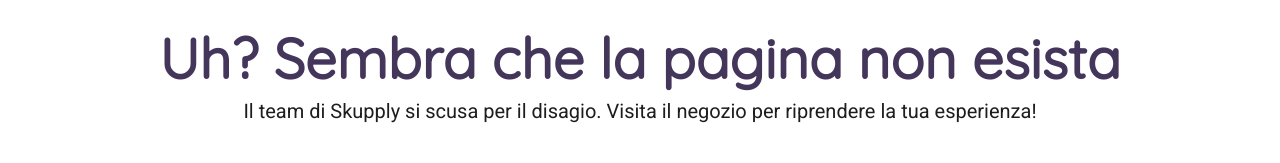
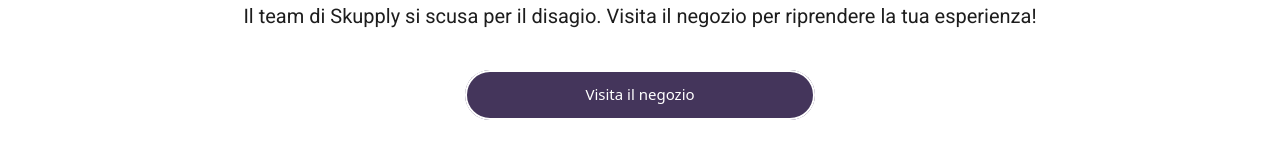
Before and after one commit to skupply/frontend, a Vue app: page /404 in a window 1280 px wide. Shown: the part 627-790 px from the top of the page. Built offline with nearby package versions, Linux system fonts and the light colour scheme.

Commit message:
minor changes

```diff
--- a/src/views/404.vue
+++ b/src/views/404.vue
@@ -1,11 +1,26 @@
-<script>
+<script scoped>
+export default {
+  data(){
+    return {
+      theme:{
+        Button: {
+            paddingRoundLarge: "25px 120px",
+            borderPrimary: "2px solid"
+          }
+      }
+    }
+  }
+}
+
 </script>
 
 <template>
+
+<n-config-provider :theme-overrides="theme">
     <n-space vertical size="medium" style="padding: 100px 0px 100px 0px" justify="space-evenly" align="center">
         <n-layout align="center">
             <n-layout-content style="padding-bottom: 15vh">
-            <img src="../images/404.png" style="max-width: auto; max-height: auto">
+                <img src="../images/404.png" style="width: 40%; height: 40%">
             </n-layout-content>
             <n-layout-content>
                 <n-space vertical>
@@ -14,10 +29,11 @@
                 </n-space>
             </n-layout-content>
             <n-layout-content style="padding-top: 5vh">
-            <n-button round size="large" type="primary" block>Visita il negozio</n-button>
+                <n-button round size="large" type="primary">Visita il negozio</n-button>
             </n-layout-content>
         </n-layout>
     </n-space>
+</n-config-provider>
 </template>
 
 <style scoped>
```
Lines whose indentation alone changed are shown as unchanged.
